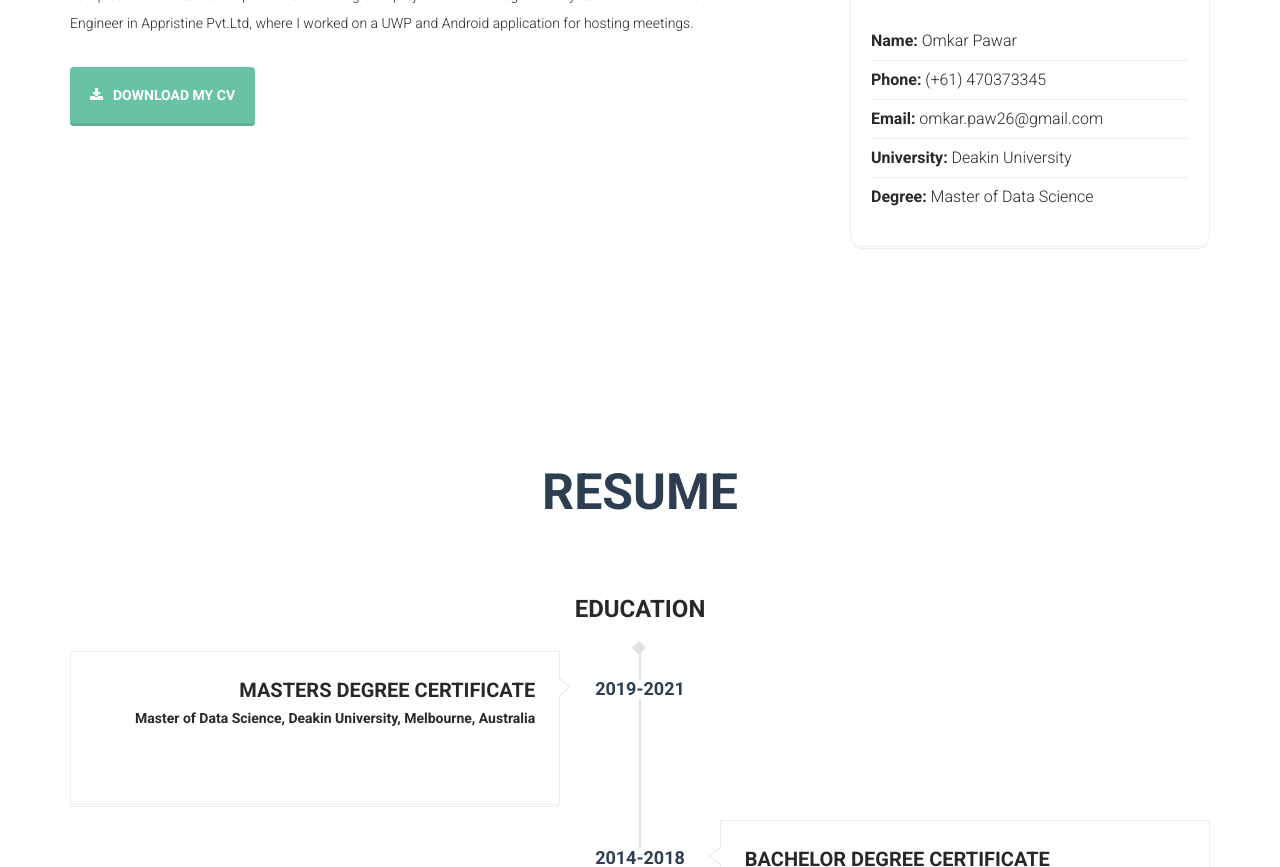
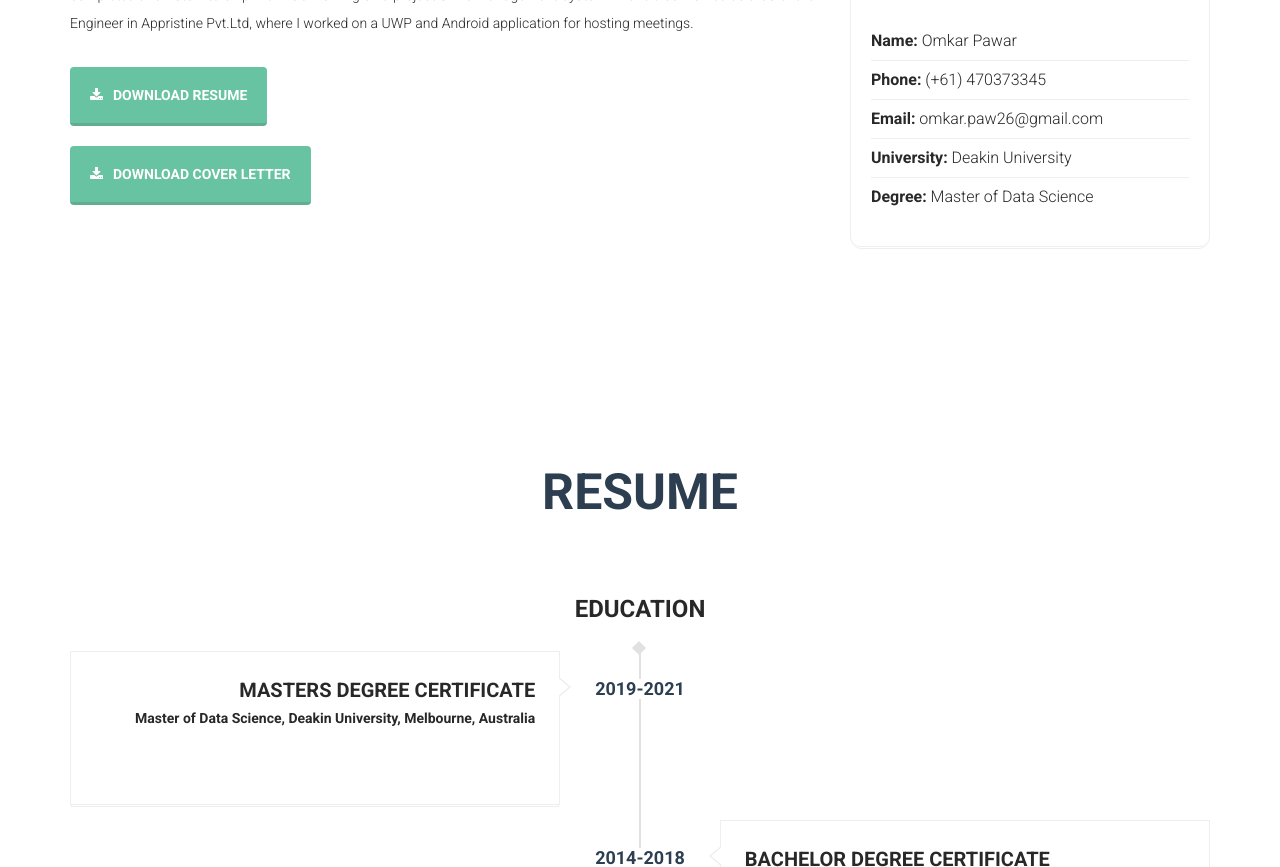
Before and after one commit to omkarappristine/Omipawar, a plain HTML site: page index.html in a window 1280 px wide. Shown: the part 1437-2304 px from the top of the page. Drawn offline with Linux system fonts and the light colour scheme.

Commit message:
Add files via upload

```diff
--- a/index.html
+++ b/index.html
@@ -139,7 +139,10 @@ I have also worked as a Software Engineer in Appristine Pvt.Ltd, where I worked
 on a UWP and Android application for hosting meetings.</p>
 
             <div class="download-button">
-              <a class="btn btn-primary btn-lg" href="assets/Omkar Pawar Resume.pdf"><i class="fa fa-download"></i>download my cv</a>
+              <a class="btn btn-primary btn-lg" href="assets/Omkar C Pawar Resume.pdf"><i class="fa fa-download"></i>download resume</a>
+            </div>
+			<div class="download-button">
+              <a class="btn btn-primary btn-lg" href="assets/Omkar Pawar Cover Letter 2021.pdf"><i class="fa fa-download"></i>download cover letter</a>
             </div>
           </div>
 
```
